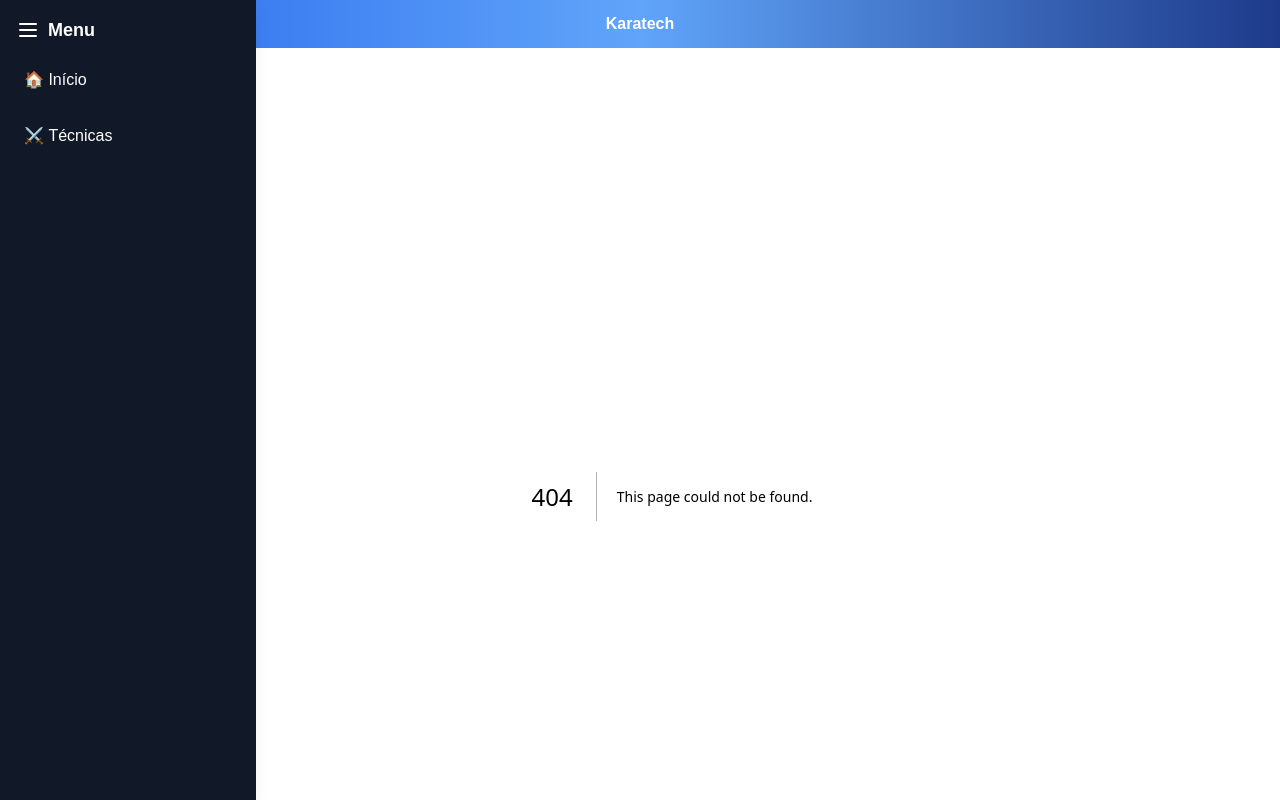
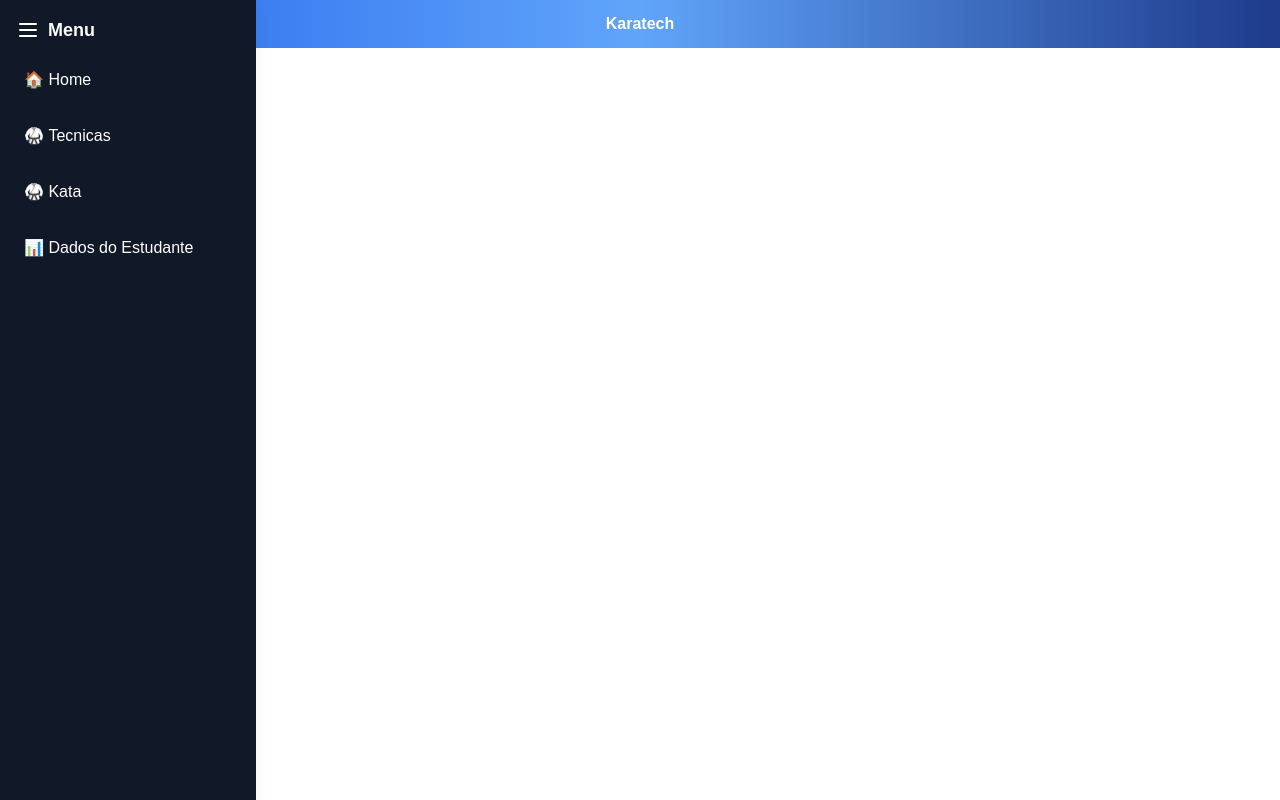
Before and after one commit to AdrianaRoza/karatech, a Next.js app: page /technique in a window 1280 px wide. Before the commit this address had no page. Built offline with nearby package versions, Linux system fonts and the light colour scheme.

Commit message:
creating routes

```diff
--- a/src/app/Home/page.tsx
+++ b/src/app/Home/page.tsx
@@ -1,6 +1,5 @@
 "use client"
 
-import { Avatar, AvatarFallback, AvatarImage } from "@/components/ui/avatar"
 import { CircularProgressbar, buildStyles } from "react-circular-progressbar"
 import "react-circular-progressbar/dist/styles.css"
 import UserInfo from "@/components/UserInfo"
--- /dev/null
+++ b/src/app/kata/page.tsx
@@ -0,0 +1,11 @@
+
+
+const Kata = () =>{
+    return(
+        <div>
+            Kata
+        </div>
+    )
+}
+
+export default Kata;
--- /dev/null
+++ b/src/app/student_data/page.tsx
@@ -0,0 +1,11 @@
+
+
+const Student_data = () =>{
+    return(
+        <div>
+            Dados dos alunos
+        </div>
+    )
+}
+
+export default Student_data;
--- /dev/null
+++ b/src/app/technique/page.tsx
@@ -0,0 +1,12 @@
+
+
+
+const Technique = () =>{
+    return(
+        <div>
+            Tecnicas
+        </div>
+    )
+}
+
+export default  Technique
--- a/src/components/ui/dashboard/sidenav.tsx
+++ b/src/components/ui/dashboard/sidenav.tsx
@@ -28,15 +28,29 @@ const SideNav = () => {
         <li>
           <Link href="/">
             <span className="block p-2 rounded hover:bg-gray-700">
-              🏠 {isOpen && "Início"}
+              🏠 {isOpen && "Home"}
             </span>
           </Link>
         </li>
         <li>
-          <Link href="/tecnicas">
+          <Link href="/technique">
+          <span className="block p-2 rounded hover:bg-gray-700">
+              🥋 {isOpen && "Tecnicas"}
+            </span>
+          </Link>
+        </li>
+        <li>
+          <Link href="/kata">
             <span className="block p-2 rounded hover:bg-gray-700">
-              ⚔️ {isOpen && "Técnicas"}
+              🥋 {isOpen && "Kata"}
             </span>
+          </Link>
+        </li>
+        <li>
+          <Link href="/student_data">
+          <span className="block p-2 rounded hover:bg-gray-700">
+              📊 {isOpen && "Dados do Estudante"}
+          </span>
           </Link>
         </li>
       </ul>
```
